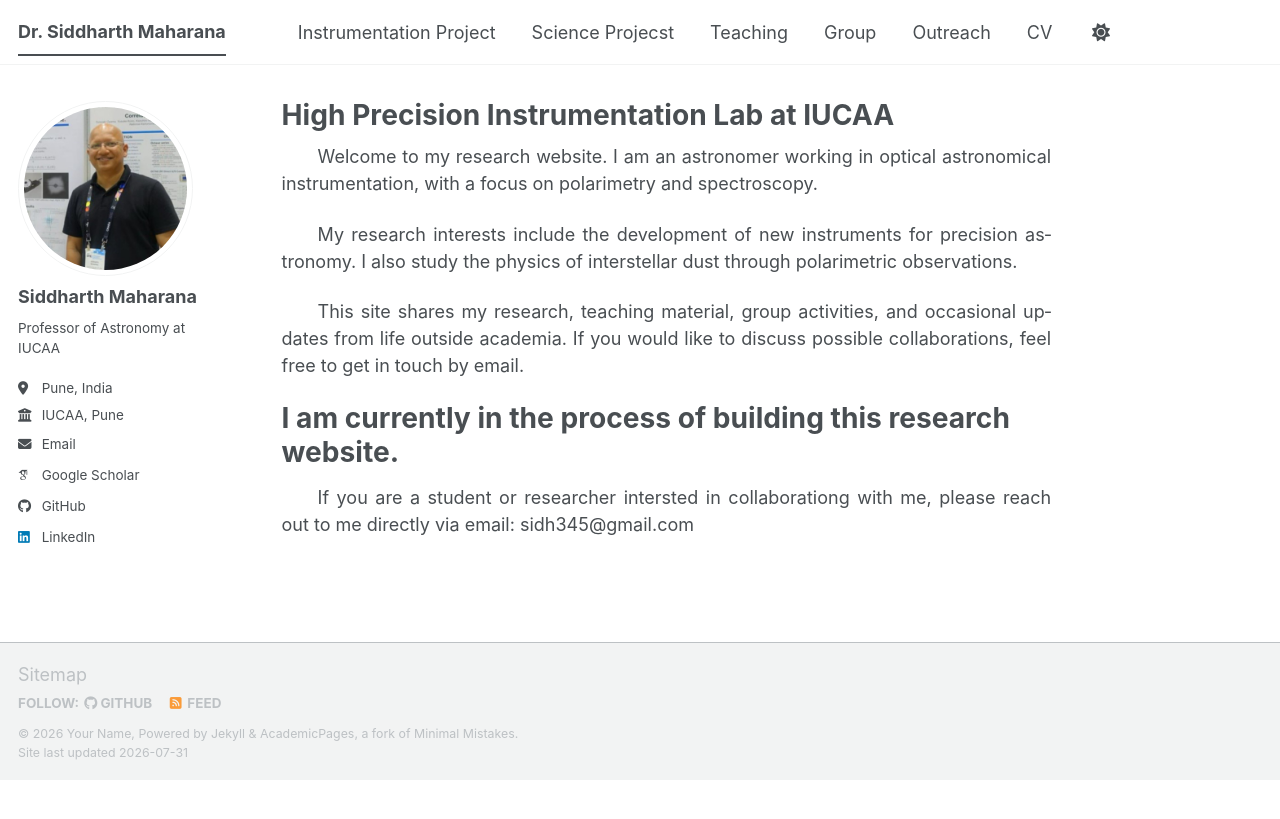
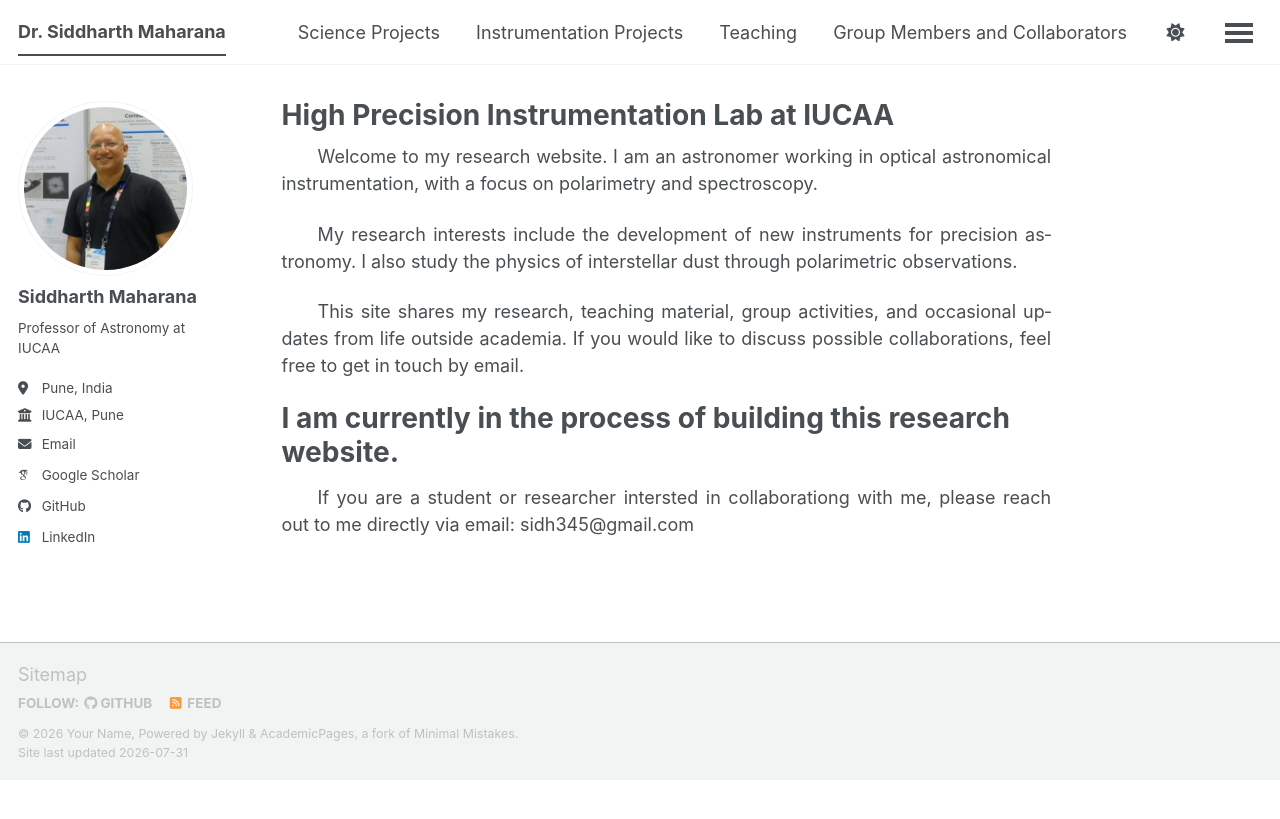
Before and after one commit to siddharth-maharana/siddharth-maharana.github.io, a Jekyll site: the page built from _pages/about.md, in a window 1280 px wide. Shown: the top 819 px of the page. Built offline with Jekyll 4.4.1, drawn with Linux system fonts in a browser that asks for light colours; some web fonts are replaced; a script bundle is joined from its source files by our own code; library files that are not in the unit come from our copies.

Commit message:
Update navigation.yml

```diff
--- a/_data/navigation.yml
+++ b/_data/navigation.yml
@@ -8,11 +8,13 @@
 #      Markdown formatted page while the second is generated using JSON.
 
 main:
-  - title: "Instrumentation Project"
+
+  - title: "Science Projects"
+    url: /talks/
+
+  - title: "Instrumentation Projects"
     url: /publications/
 
-  - title: "Science Projecst"
-    url: /talks/
 
   - title: "Teaching"
     url: /teaching/
@@ -20,7 +22,7 @@ main:
   #- title: "Portfolio"
   #  url: /portfolio/
 
-  - title: "Group"
+  - title: "Group Members and Collaborators"
     url: /year-archive/
 
   - title: "Outreach"
```
